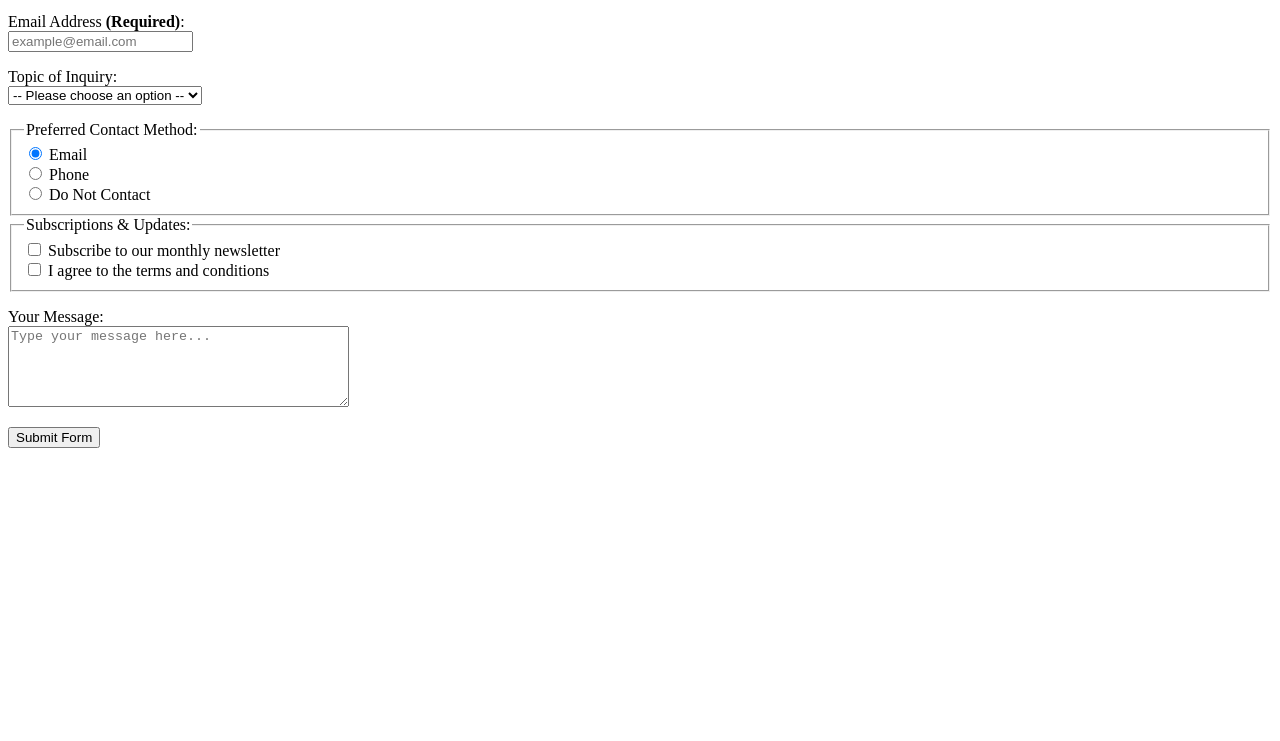
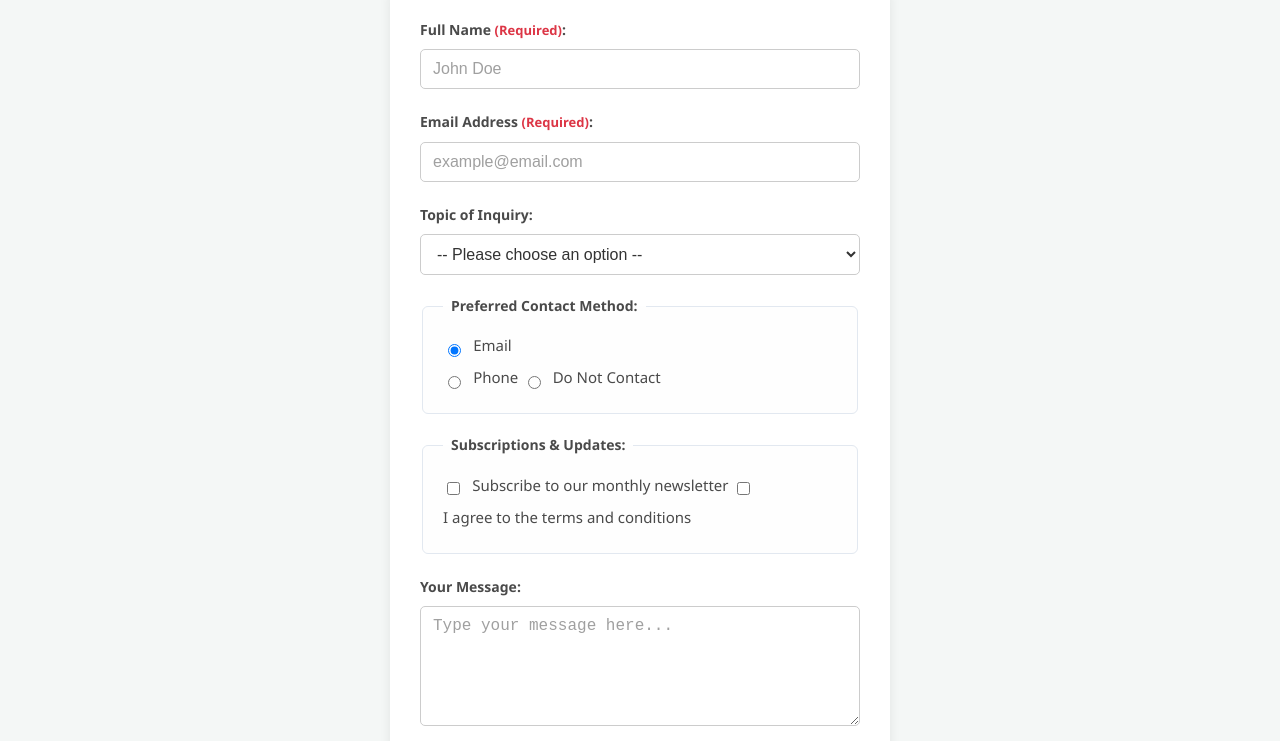
Before and after one commit to petertorres232-byte/Html-Class, a plain HTML site: page ContactForm.html in a window 1280 px wide. Shown: the part 122-863 px from the top of the page. Before the commit the page ends 800 px from the top, so only its background shows below. Drawn offline with Linux system fonts and the light colour scheme.

Commit message:
Changed some stuff

```diff
--- a/ContactForm.html
+++ b/ContactForm.html
@@ -7,6 +7,8 @@
     <link rel="stylesheet" href="styles.css">
 </head>
 <body>
+
+    <div class="form-wrapper">
 
         <h1>Contact Form</h1>
 
@@ -66,5 +68,5 @@
 
         </form>
 
-</body>
+    </div> </body>
 </html>
--- a/styles.css
+++ b/styles.css
@@ -0,0 +1,171 @@
+/* ==========================================================================
+   1. Base Reset & Page Layout
+   ========================================================================== */
+body {
+    font-family: 'Segoe UI', system-ui, -apple-system, sans-serif;
+    background-color: #f4f7f6;
+    color: #333333;
+    line-height: 1.6;
+    margin: 0;
+    padding: 40px 20px;
+    display: flex;
+    justify-content: center;
+    align-items: center;
+    min-height: 100vh;
+    box-sizing: border-box;
+}
+
+/* Ensure all sizing behaves predictably */
+*, *::before, *::after {
+    box-sizing: inherit;
+}
+
+/* ==========================================================================
+   2. Container & Form Structure
+   ========================================================================== */
+form {
+    background-color: #ffffff;
+    padding: 30px;
+    border-radius: 8px;
+    box-shadow: 0 4px 12px rgba(0, 0, 0, 0.08);
+    width: 100%;
+    max-width: 500px;
+}
+
+h1 {
+    margin-top: 0;
+    margin-bottom: 24px;
+    color: #1a1a1a;
+    font-size: 28px;
+    text-align: center;
+}
+
+p {
+    margin-top: 0;
+    margin-bottom: 20px;
+}
+
+/* ==========================================================================
+   3. Labels & Form Controls
+   ========================================================================== */
+label {
+    display: inline-block;
+    margin-bottom: 8px;
+    font-weight: 600;
+    font-size: 14px;
+    color: #4a4a4a;
+}
+
+/* Styling for the "(Required)" emphasis text inside labels */
+label strong {
+    color: #dc3545;
+    font-weight: 600;
+    font-size: 13px;
+}
+
+/* Text Inputs, Select Dropdowns, and Textareas */
+input[type="text"],
+input[type="email"],
+select,
+textarea {
+    width: 100%;
+    padding: 10px 12px;
+    border: 1px solid #cccccc;
+    border-radius: 5px;
+    font-size: 16px;
+    color: #333333;
+    background-color: #ffffff;
+    transition: border-color 0.2s ease, box-shadow 0.2s ease;
+}
+
+/* Remove default appearance for clean cross-browser rendering */
+select {
+    cursor: pointer;
+}
+
+textarea {
+    resize: vertical;
+    min-height: 120px;
+}
+
+/* Interactive States */
+input[type="text"]:focus,
+input[type="email"]:focus,
+select:focus,
+textarea:focus {
+    outline: none;
+    border-color: #0066cc;
+    box-shadow: 0 0 0 3px rgba(0, 102, 204, 0.15);
+}
+
+/* Placeholder styling */
+::placeholder {
+    color: #a0a0a0;
+    opacity: 1;
+}
+
+/* ==========================================================================
+   4. Fieldsets, Radios & Checkboxes
+   ========================================================================== */
+fieldset {
+    border: 1px solid #e2e8f0;
+    border-radius: 6px;
+    padding: 16px 20px;
+    margin-top: 0;
+    margin-bottom: 20px;
+    background-color: #fefefe;
+}
+
+legend {
+    font-weight: 600;
+    font-size: 14px;
+    color: #4a4a4a;
+    padding: 0 8px;
+}
+
+/* Align inline layout for radio & checkbox labels */
+fieldset input[type="radio"],
+fieldset input[type="checkbox"] {
+    margin-right: 8px;
+    cursor: pointer;
+    vertical-align: middle;
+}
+
+fieldset label {
+    display: inline-block;
+    font-weight: normal;
+    font-size: 15px;
+    margin-bottom: 8px;
+    cursor: pointer;
+    vertical-align: middle;
+}
+
+/* Remove margin on the last item in a line breaks list inside fieldsets */
+fieldset br:last-of-type {
+    display: none;
+}
+
+/* ==========================================================================
+   5. Submit Action Button
+   ========================================================================== */
+button[type="submit"] {
+    width: 100%;
+    background-color: #0066cc;
+    color: #ffffff;
+    border: none;
+    border-radius: 5px;
+    padding: 14px;
+    font-size: 16px;
+    font-weight: 600;
+    cursor: pointer;
+    transition: background-color 0.15s ease, transform 0.1s ease;
+    margin-top: 10px;
+}
+
+button[type="submit"]:hover {
+    background-color: #0052a3;
+}
+
+button[type="submit"]:active {
+    transform: scale(0.98);
+}
```
Lines whose indentation alone changed are shown as unchanged.
